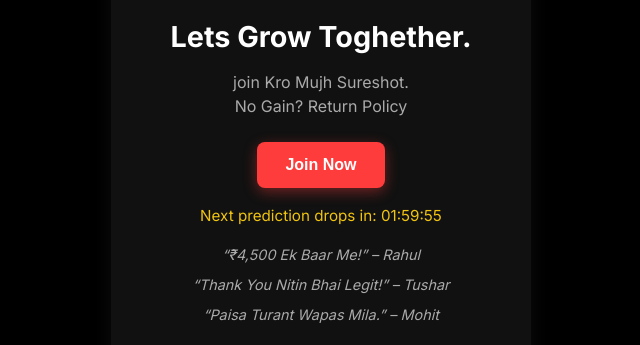
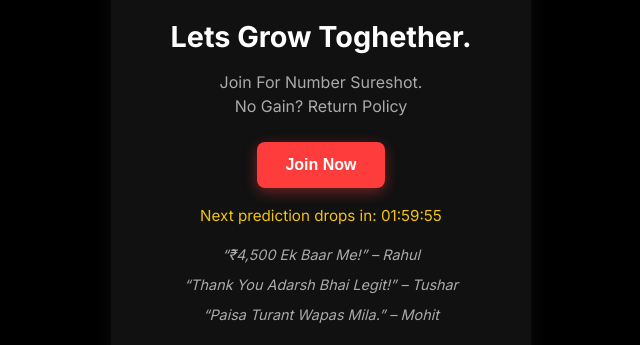
Before and after one commit to naveennitin/adarshjalwa, a plain HTML site: page index.html in a window 1280 px wide. Shown: the part 256-601 px from the top of the page, 319-959 px from the left. Drawn offline with Linux system fonts and the light colour scheme.

Commit message:
Update and rename index (1).html to index.html

```diff
--- a/index (1).html
+++ b/index.html
@@ -34,15 +34,15 @@ src="https://www.facebook.com/tr?id=1669459567068451&ev=PageView&noscript=1"
 
     <h1>Lets Grow Toghether.</h1>
     <p class="description">
-      join Kro Mujh Sureshot.
+      Join For Number Sureshot.
       <br />No Gain? Return Policy
     </p>
-    <button class="cta-button" onclick="window.location.href='https://t.me/+NdSFIroeTMs5ZTQ1'">Join Now</button>
+    <button class="cta-button" onclick="window.location.href='https://t.me/+19xBQBo_-hkxNjdl'">Join Now</button>
     <div class="timer" id="countdown">Next Signal drops in: 00:00</div>
 
     <div class="testimonials">
       <p>“₹4,500 Ek Baar Me!” – Rahul</p>
-      <p>“Thank You Nitin Bhai Legit!” – Tushar</p>
+      <p>“Thank You Adarsh Bhai Legit!” – Tushar</p>
       <p>“Paisa Turant Wapas Mila.” – Mohit</p>
     </div>
   </div>
```
